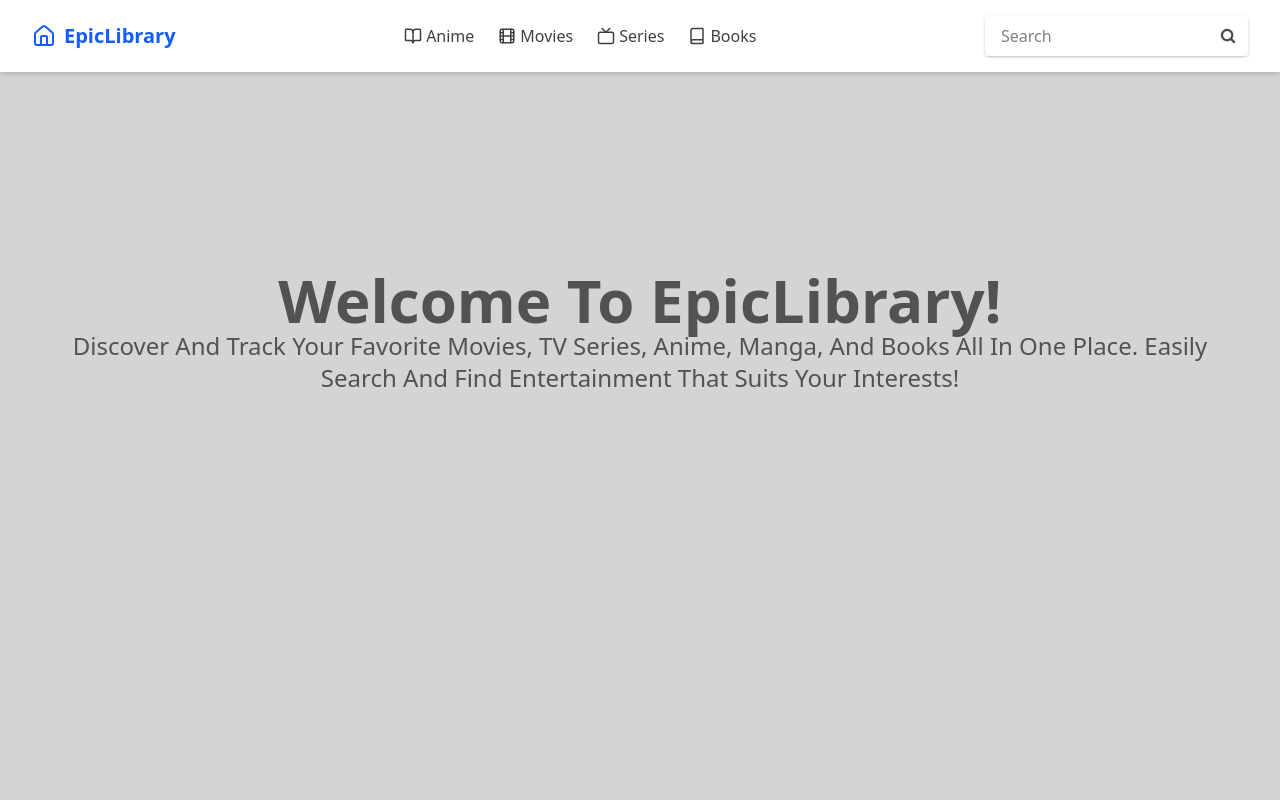
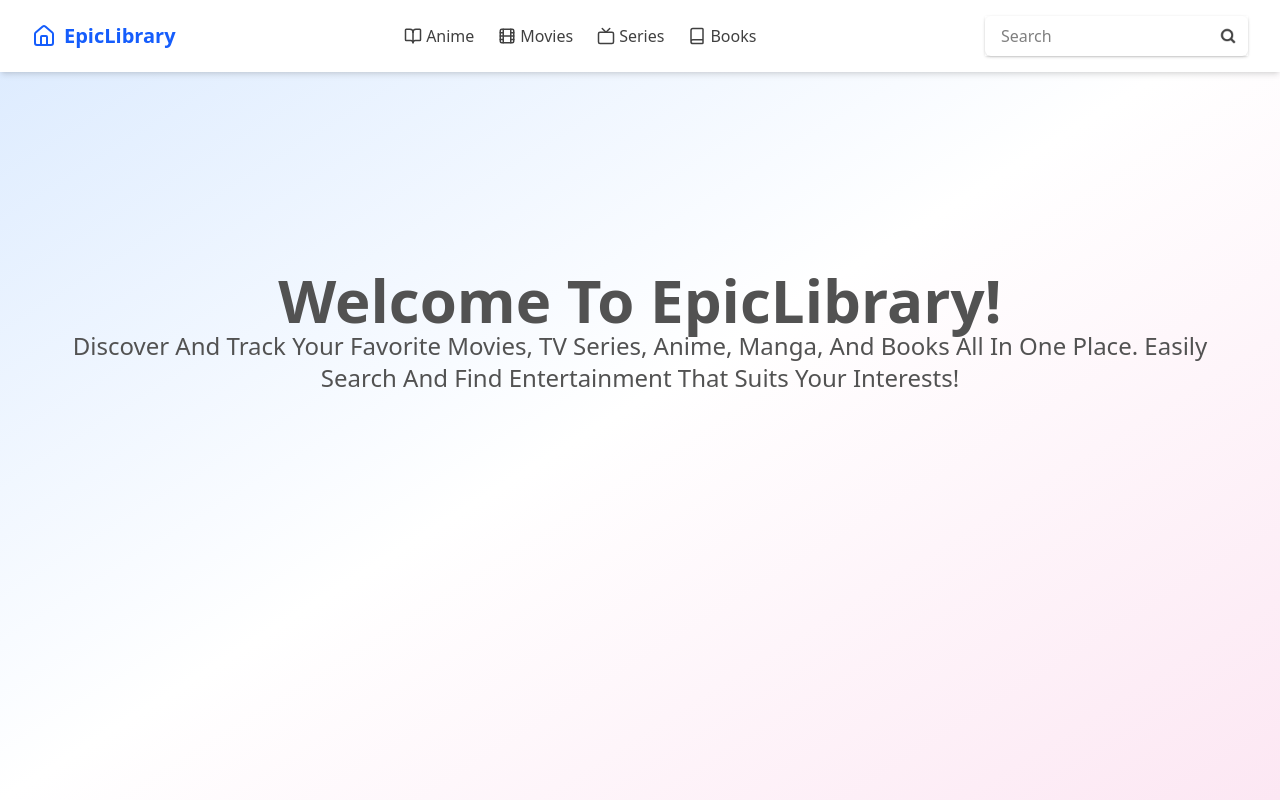
Before and after one commit to Joyal-George-KJ/EpicLibrary, a React (Vite) app: page / in a window 1280 px wide. Built offline with nearby package versions, Linux system fonts and the light colour scheme.

Commit message:
UI improved Layout done

```diff
--- a/src/pages/Layout.jsx
+++ b/src/pages/Layout.jsx
@@ -4,7 +4,7 @@ import Navbar from "../components/Navbar";
 
 function Layout() {
     return (
-        <div className="max-w-screen min-h-screen bg-neutral-300">
+        <div className="max-w-screen min-h-screen bg-gradient-to-br from-blue-100 via-white to-pink-100 dark:from-neutral-900 dark:via-neutral-800 dark:to-neutral-900">
             <Navbar />
             <div className="px-4 h-4/6 *:text-neutral-800">
                 <Outlet></Outlet>
```
